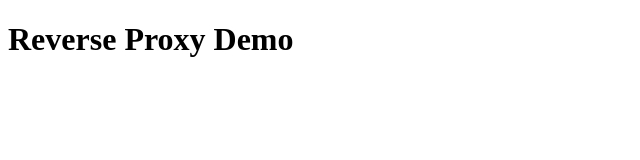
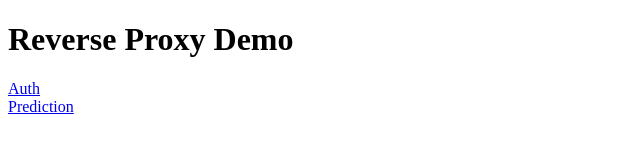
Before and after one commit to katchme88/reverse-proxy-demo, a plain HTML site: page nginx/index.html in a window 1280 px wide. Shown: the whole page, without its empty margins (0-640 px from the left). Drawn offline with Linux system fonts and the light colour scheme.

Commit message:
full and final commit

```diff
--- a/nginx/index.html
+++ b/nginx/index.html
@@ -8,5 +8,8 @@
 </head>
 <body>
     <h1>Reverse Proxy Demo</h1>
+    <a href="/auth/">Auth</a>
+    <br>
+    <a href="/prediction/">Prediction</a>
 </body>
 </html>
```
